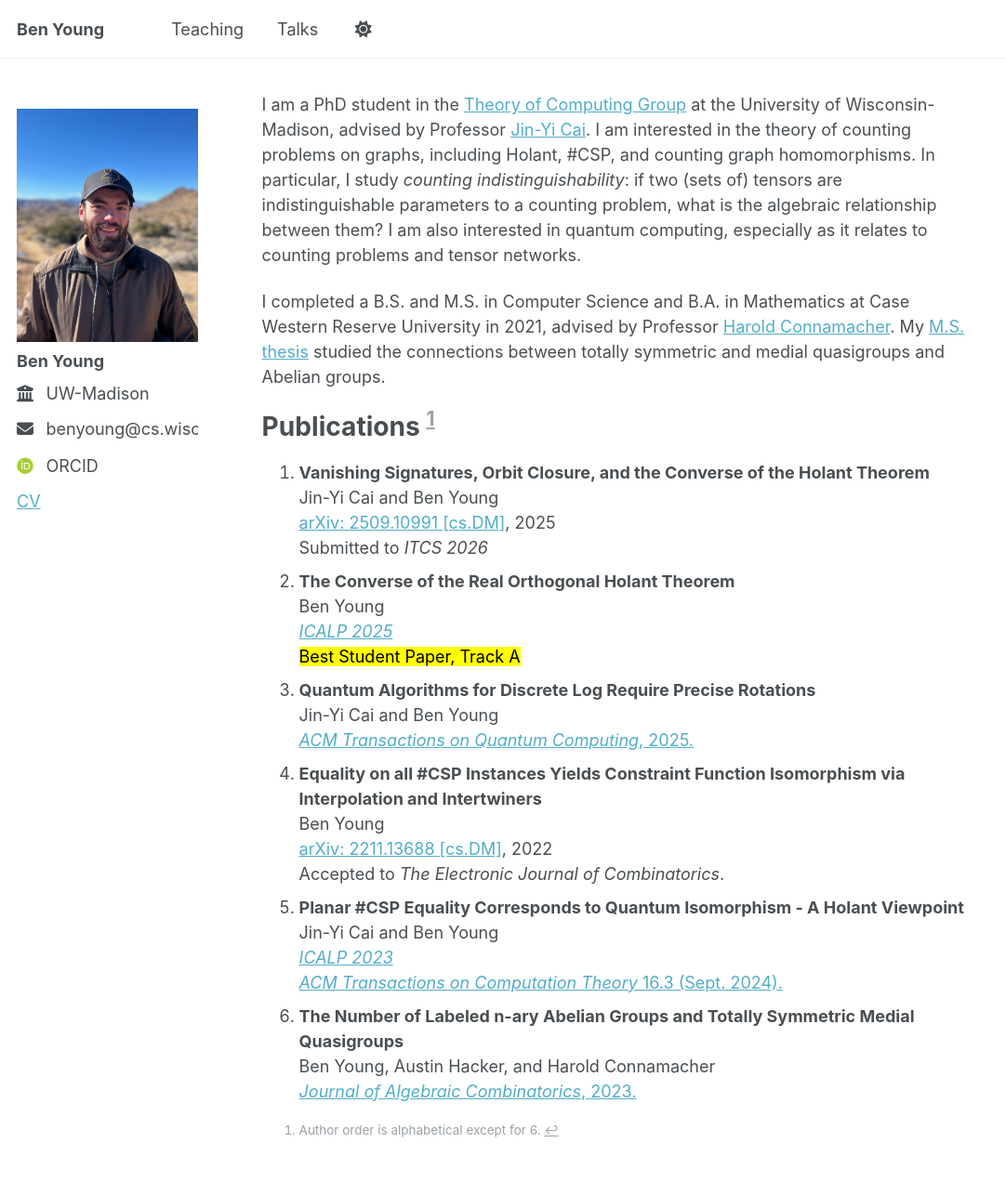
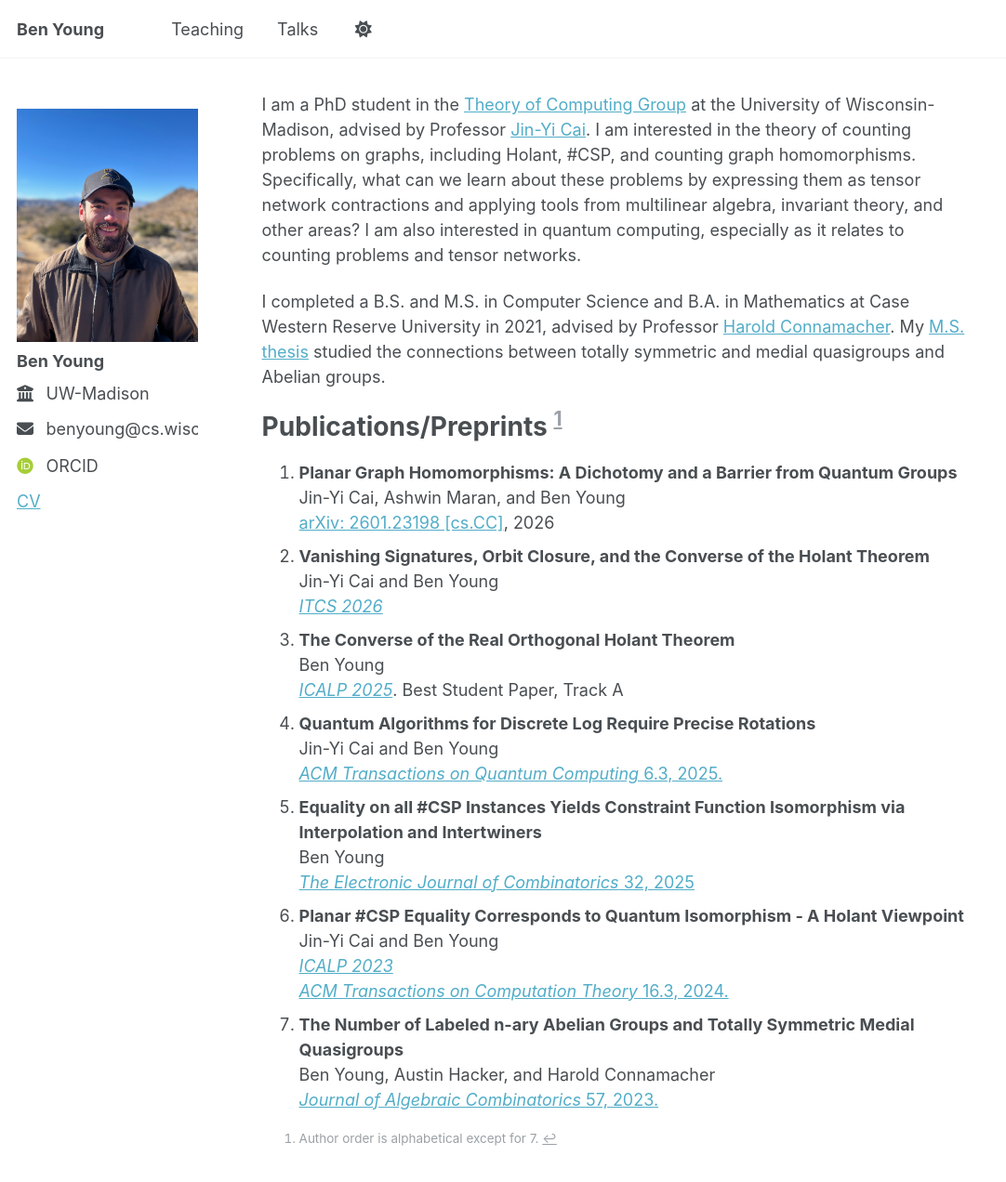
Before and after one commit to ben-m-young/ben-m-young.github.io, a Jekyll site: the page built from _pages/about.md, in a window 1280 px wide and 1400 px high. Shown: the top 1272 px of the window at 93% size, without its empty margins (0-1082 px from the left). Built offline with Jekyll 4.4.1, drawn with Linux system fonts in a browser that asks for light colours; some web fonts are replaced; a script that is not in the unit is left out.

Commit message:
update for itu application

```diff
--- a/_pages/about.md
+++ b/_pages/about.md
@@ -9,43 +9,40 @@ redirect_from:
 
 I am a PhD student in the [Theory of Computing Group](https://research.cs.wisc.edu/areas/theory/)
 at the University of Wisconsin-Madison, advised by Professor
-[Jin-Yi Cai](https://pages.cs.wisc.edu/~jyc/). I am interested in the theory of counting
-problems on graphs, including Holant, \#CSP, and counting graph homomorphisms. In particular,
-I study *counting indistinguishability*: if two (sets of) tensors are indistinguishable
-parameters to a counting problem, what is the algebraic relationship between them?
-<!-- My work has determined the algebraic relationships corresponding to three families of -->
-<!-- counting problems: [isomorphism for \#CSP](https://arxiv.org/abs/2211.13688), -->
-<!-- [quantum isomorphism for planar \#CSP](https://dl.acm.org/doi/10.1145/3689486), -->
-<!-- and [orthogonal transformation for (real valued) Holant](https://drops.dagstuhl.de/entities/document/10.4230/LIPIcs.ICALP.2025.136). -->
-I am also interested in quantum computing, especially as it relates to
-counting problems and tensor networks.
+[Jin-Yi Cai](https://pages.cs.wisc.edu/~jyc/).
+I am interested in the theory of counting problems on graphs,
+including Holant, \#CSP, and counting graph homomorphisms. Specifically, what can we learn
+about these problems by expressing them as tensor network contractions and applying tools
+from multilinear algebra, invariant theory, and other areas?
+I am also interested in quantum computing, especially as it relates to counting problems and tensor networks.
 
 I completed a B.S. and M.S. in Computer Science and B.A. in Mathematics at Case Western Reserve
 University in 2021, advised by Professor [Harold Connamacher](https://case.edu/engineering/about/faculty-and-staff-directory/harold-connamacher). My [M.S. thesis](https://etd.ohiolink.edu/acprod/odb_etd/ws/send_file/send?accession=case1618269661285196&disposition=inline) studied the connections between
 totally symmetric and medial quasigroups and Abelian groups.
 
-# Publications [^1]
-1. **Vanishing Signatures, Orbit Closure, and the Converse of the Holant Theorem** \\
+# Publications/Preprints [^1]
+1. **Planar Graph Homomorphisms: A Dichotomy and a Barrier from Quantum Groups** \\
+Jin-Yi Cai, Ashwin Maran, and Ben Young \\
+[arXiv: 2601.23198 [cs.CC]](https://arxiv.org/abs/2601.23198), 2026
+2. **Vanishing Signatures, Orbit Closure, and the Converse of the Holant Theorem** \\
 Jin-Yi Cai and Ben Young \\
-[arXiv: 2509.10991 [cs.DM]](https://arxiv.org/abs/2509.10991), 2025 \\
-Submitted to *ITCS 2026*
-2. **The Converse of the Real Orthogonal Holant Theorem** \\
+[*ITCS 2026*](https://drops.dagstuhl.de/entities/document/10.4230/LIPIcs.ITCS.2026.32)
+3. **The Converse of the Real Orthogonal Holant Theorem** \\
 Ben Young \\
-[*ICALP 2025*](https://drops.dagstuhl.de/entities/document/10.4230/LIPIcs.ICALP.2025.136) \\
-<mark> Best Student Paper, Track A </mark>
-3. **Quantum Algorithms for Discrete Log Require Precise Rotations**\\
+[*ICALP 2025*](https://drops.dagstuhl.de/entities/document/10.4230/LIPIcs.ICALP.2025.136).
+Best Student Paper, Track A
+4. **Quantum Algorithms for Discrete Log Require Precise Rotations**\\
 Jin-Yi Cai and Ben Young \\
-[*ACM Transactions on Quantum Computing*, 2025.](https://dl.acm.org/doi/full/10.1145/3736421)
-4. **Equality on all \#CSP Instances Yields Constraint Function Isomorphism via Interpolation and Intertwiners** \\
+[*ACM Transactions on Quantum Computing* 6.3, 2025.](https://dl.acm.org/doi/full/10.1145/3736421)
+5. **Equality on all \#CSP Instances Yields Constraint Function Isomorphism via Interpolation and Intertwiners** \\
 Ben Young \\
-[arXiv: 2211.13688 [cs.DM]](https://arxiv.org/abs/2211.13688), 2022 \\
-Accepted to *The Electronic Journal of Combinatorics*.
-5. **Planar \#CSP Equality Corresponds to Quantum Isomorphism - A Holant Viewpoint** \\
+[*The Electronic Journal of Combinatorics* 32, 2025](https://www.combinatorics.org/ojs/index.php/eljc/article/view/v32i4p42)
+6. **Planar \#CSP Equality Corresponds to Quantum Isomorphism - A Holant Viewpoint** \\
 Jin-Yi Cai and Ben Young\\
 [*ICALP 2023*](https://drops.dagstuhl.de/entities/document/10.4230/LIPIcs.ICALP.2023.33) \\
-[*ACM Transactions on Computation Theory* 16.3 (Sept. 2024).](https://dl.acm.org/doi/10.1145/3689486)
-6. **The Number of Labeled n-ary Abelian Groups and Totally Symmetric Medial Quasigroups**\\
+[*ACM Transactions on Computation Theory* 16.3, 2024.](https://dl.acm.org/doi/10.1145/3689486)
+7. **The Number of Labeled n-ary Abelian Groups and Totally Symmetric Medial Quasigroups**\\
 Ben Young, Austin Hacker, and Harold Connamacher\\
-[*Journal of Algebraic Combinatorics*, 2023.](https://link.springer.com/article/10.1007/s10801-022-01209-z)
+[*Journal of Algebraic Combinatorics* 57, 2023.](https://link.springer.com/article/10.1007/s10801-022-01209-z)
 
-[^1]: Author order is alphabetical except for 6.
+[^1]: Author order is alphabetical except for 7.
```
Also changed, not shown: README.md (+2 -0 lines), 1 other file.
